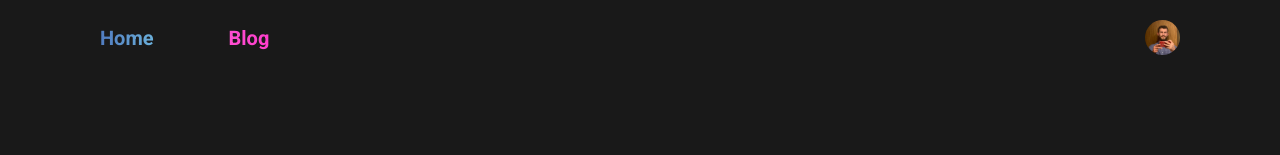
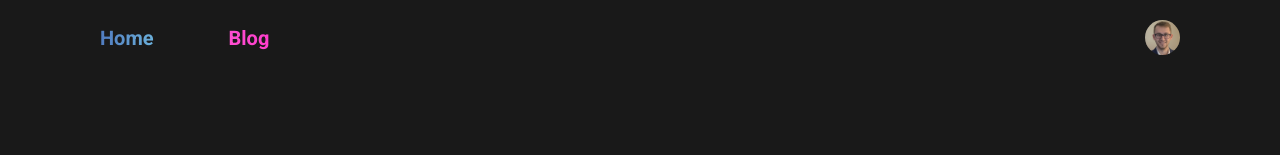
Before and after one commit to IDrumsey/profile-site-v2, a Next.js app: page / in a window 1280 px wide. Shown: the top 155 px of the page. Built offline with nearby package versions, Linux system fonts and the light colour scheme.

Commit message:
Using a more professional picture for the profile website.

```diff
--- a/app/components/navbar/navbar.tsx
+++ b/app/components/navbar/navbar.tsx
@@ -34,7 +34,7 @@ const Navbar = ({}: Props) => {
         <div id={styles["avatar-wrapper"]}>
           {/* https://stackoverflow.com/a/65509211/17712310 */}
           <img
-            src="/professional-pic.png"
+            src="/professional-pic.jpg"
             alt="Avatar image"
             id={styles["avatar-image"]}
           />
```
Also changed, not shown: public/professional-pic.jpg (added), public/professional-pic.png (deleted).
